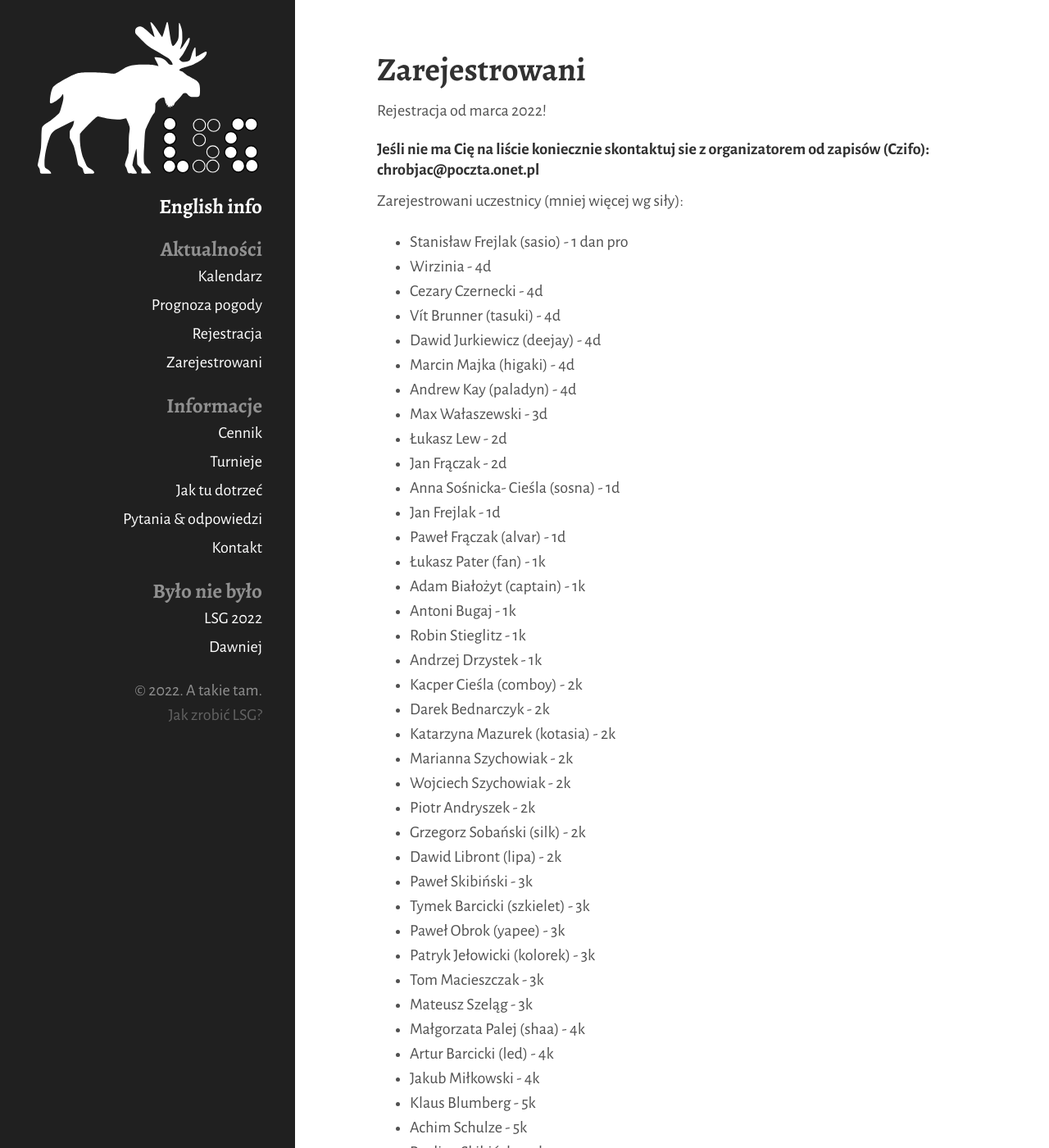
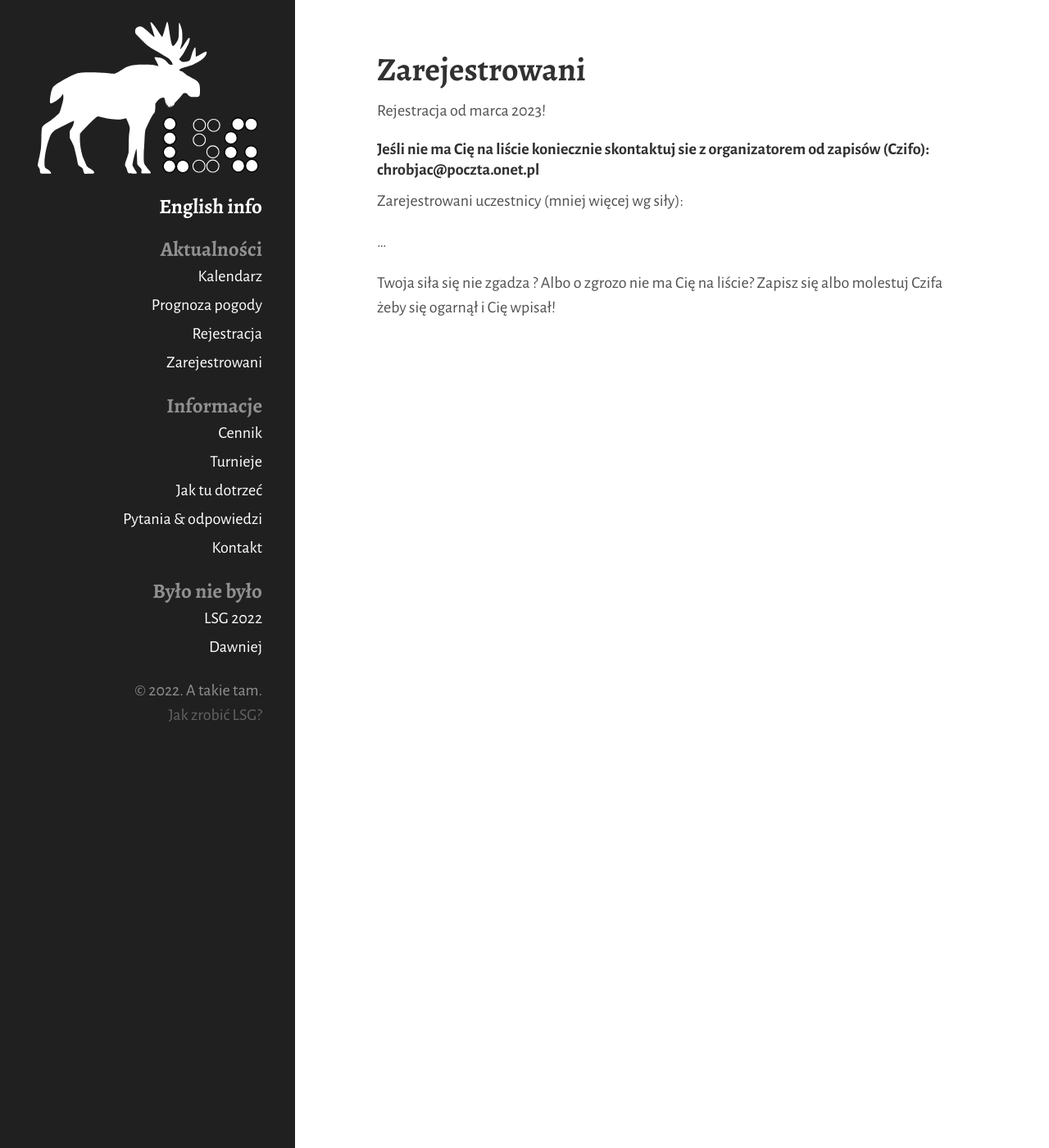
Before and after one commit to tasuki/lsg, a Jekyll site: the page built from zarejestrowani.md, in a window 1280 px wide and 1400 px high. Shown: the whole window at 82% size. Built offline with Jekyll 4.4.1, drawn with Linux system fonts in a browser that asks for light colours; nearby versions of some CDN libraries; some of the changed text lies outside the part shown.

Commit message:
2023 bitches!

```diff
--- a/_config.yml
+++ b/_config.yml
@@ -1,4 +1,4 @@
 # Setup
-title: 'LSG 2022'
+title: 'LSG 2023'
 description: 'Wszystko Będzie (Dobrze)'
 exclude: [vendor, calendar]
--- a/zarejestrowani.md
+++ b/zarejestrowani.md
@@ -5,139 +5,13 @@ title: Zarejestrowani
 
 ## Zarejestrowani
 
-Rejestracja od marca 2022!
+Rejestracja od marca 2023!
 
 #### Jeśli nie ma Cię na liście koniecznie skontaktuj sie z organizatorem od zapisów (Czifo): chrobjac@poczta.onet.pl
 
 Zarejestrowani uczestnicy (mniej więcej wg siły):
 
-- Stanisław Frejlak (sasio) - 1 dan pro
-- Wirzinia - 4d
-- Cezary Czernecki - 4d
-- Vít Brunner (tasuki) - 4d
-- Dawid Jurkiewicz (deejay) - 4d
-- Marcin Majka (higaki) - 4d
-- Andrew Kay (paladyn) - 4d
-- Max Wałaszewski - 3d
-- Łukasz Lew - 2d
-- Jan Frączak - 2d
-- Anna Sośnicka- Cieśla (sosna) - 1d
-- Jan Frejlak - 1d
-- Paweł Frączak (alvar) - 1d
-- Łukasz Pater (fan) - 1k
-- Adam Białożyt (captain) - 1k
-- Antoni Bugaj - 1k
-- Robin Stieglitz - 1k
-- Andrzej Drzystek - 1k
-- Kacper Cieśla (comboy) - 2k
-- Darek Bednarczyk - 2k
-- Katarzyna Mazurek (kotasia) - 2k
-- Marianna Szychowiak - 2k
-- Wojciech Szychowiak - 2k
-- Piotr Andryszek - 2k
-- Grzegorz Sobański (silk) - 2k
-- Dawid Libront (lipa) - 2k
-- Paweł Skibiński - 3k
-- Tymek Barcicki (szkielet) - 3k
-- Paweł Obrok (yapee) - 3k
-- Patryk Jełowicki (kolorek) - 3k
-- Tom Macieszczak - 3k
-- Mateusz Szeląg - 3k
-- Małgorzata Palej (shaa) - 4k
-- Artur Barcicki (led) - 4k
-- Jakub Miłkowski - 4k
-- Klaus Blumberg - 5k
-- Achim Schulze - 5k
-- Paulina Skibińska - 5k
-- Emilia Stalinski - 5k
-- Marcin Kulczycki - 5k
-- Marcel Mroczek - 5k
-- Michał Mazur (mazur) - 6k
-- Robert Bugaj - 6k
-- Daria Kwietniewska - 6k
-- Piotr Walczak - 6k
-- Bartek Lisiecki (hino) - 7k
-- Jakub Gauza (marmez) - 7k
-- Wojciech Kaśkow - 7k
-- Grzesiek Rapanowicz - 8k
-- Wojciech Ślusarczyk (oro) - 8k
-- Agnieszka Walter - 8k
-- Julia Bednarska - 8k
-- Joanna Bugaj - 9k
-- January Chlebowicz - 10k
-- Natalia Klamecka - 10k
-- Adam Walkiewicz - 11k
-- Adam Siwy - 11k
-- Viktor Stalinski - 12k
-- Tomasz Dec - 13k
-- Maria Kluziak - 13k
-- Aleksander Tytus - 14k
-- Dominik Walter - 14k
-- Sven Stalinski - 15k
-- Jan Opawski - 15k
-- Felicia Stalinski - 16k
-- Zofia Bugaj - 17k
-- Martyna Szalecka - 17k
-- Wojtek Wajda - 18k
-- Michał Śliwicki - 19k
-- Justyna Jurkiewicz - 20k
-- Magda Walkiewicz - 20k
-- Kasper Wieczorek - 20k
-- Maria Przybylak - 20k
-- Magda Gogołkiewicz - 20k
-- Klaudia Srul - 25k
-- Kacper Barcicki (czaszka) - 26k
-- Natalia Kolińska - 30k
-- Kacper Sławski - 30k
-- Borys Owczarzak - 30k
-- Kamil Szalecki - 30k
-- Monika Syczewska - 30k
-- Michał Sobański - 30k
-- Hana Bobas Brunner - 31k
-- Jolanta Rapanowicz - ng
-- Sylwia Barcicka (pasqda) - ng
-- Joanna Długosz - ng?
-- Magda Ślusarczyk - ng
-- Stanisław Ślusarczyk - ng
-- Leszek Koliński - ng
-- Marta Szeredy-Kolińska - ng
-- Antek Koliński -ng
-- Stasio Koliński - ng
-- Wojtek Bednarczyk - ng
-- Magda Bzoma - ng
-- Rafał Bzoma (bzyk) - ng
-- Tomaszek Cieśla - ng
-- Basia Cieśla - ng
-- Michał Ślusarczyk - ng
-- Kinga Lisiecka-Garbaczewska - ng
-- Barbara Skalska-Pater - ng
-- Małgorzata Frejlak - ng
-- Orian Rohde - ng
-- Katarzyna Szychowiak - ng
-- Staś Jurkiewicz - ng
-- Julia Środoń - ng
-- Eliza Nowacka - ng
-- Anna Cichocka - ng
-- Rufin Gauza - ng
-- Inga Gauza - ng
-- Lidia Sanchez - ng
-- Radosław Jachym - ng
-- Anna Jachym - ng
-- Robert Jachym - ng
-- Mateusz Jachym - ng
-- Karolina Jachym - ng
-- Patryk Masiakowski - ng
-- Emilia Zaremba - ng
-- Marta Sobańska - ng
-- Piotr Sobanski - ng
-- Jan Sobanski - ng
-- Anna Krzywolak (pix) - ng
-- Agnieszka Sztolcman - ng
-- Albi Pacewicz - ng
-- Urszula Mudel- ng
-- Ewa Biernot - ng
-- Jacek Chroboczek (czifo) - ng
-
+...
 
 Twoja siła się nie zgadza ?
 Albo o zgrozo nie ma Cię na liście? Zapisz się albo molestuj Czifa żeby się ogarnął i Cię wpisał!
```
Also changed, not shown: english.md (+5 -5 lines), index.md (+2 -4 lines), rejestracja.md (+1 -1 lines).
